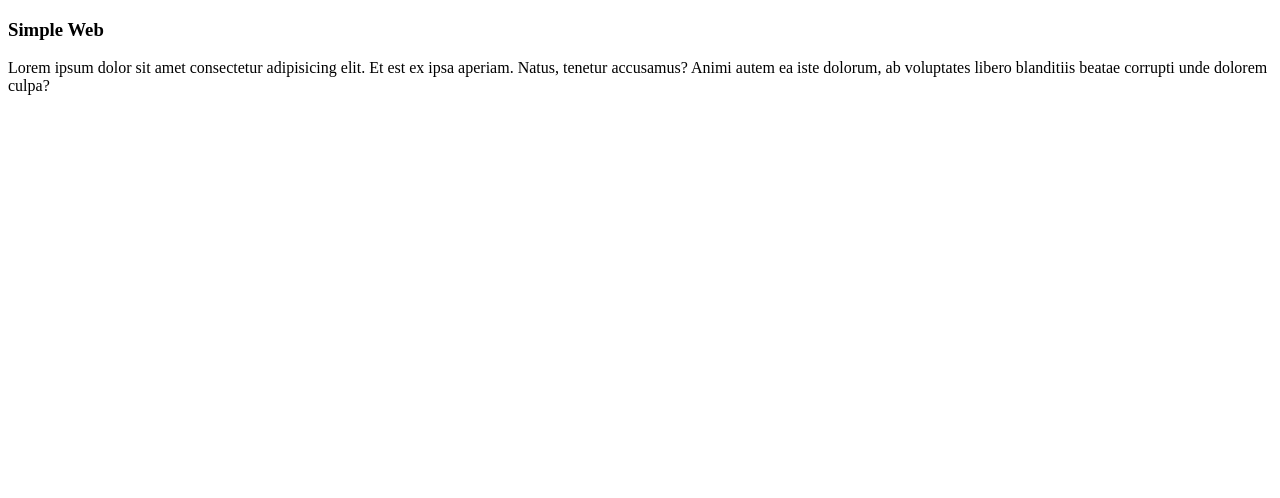
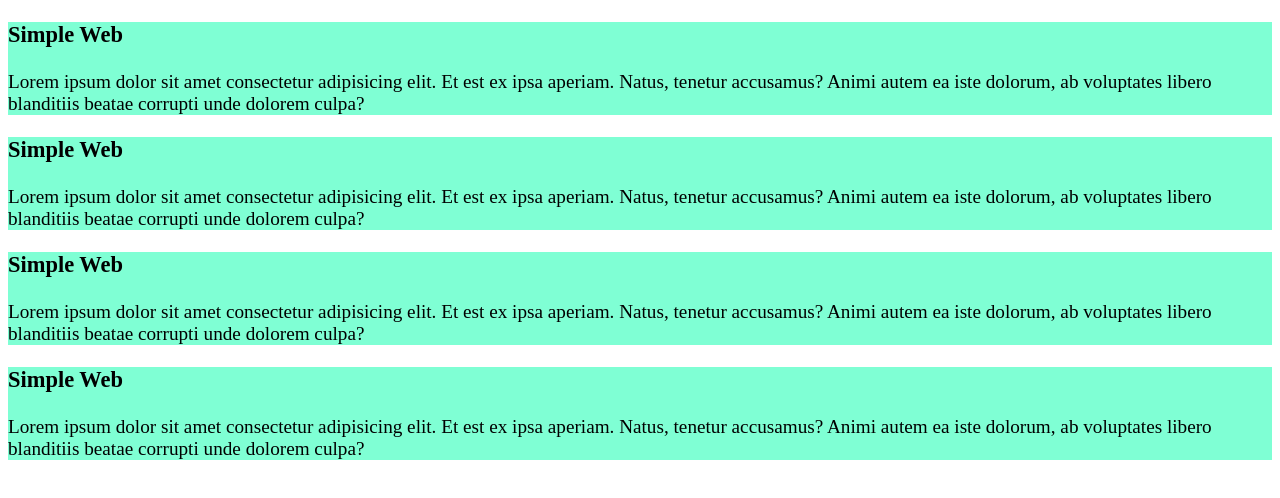
Before and after one commit to Puspayanbarua/Simple-web, a plain HTML site: page index.html in a window 1280 px wide. Drawn offline with Linux system fonts and the light colour scheme.

Commit message:
first commit

```diff
--- a/index.html
+++ b/index.html
@@ -4,9 +4,25 @@
     <meta charset="UTF-8">
     <meta name="viewport" content="width=device-width, initial-scale=1.0">
     <title>Simple web</title>
+    <link rel="stylesheet" href="style.css">
 </head>
 <body>
+    <div>
     <h3>Simple Web</h3>
     <p>Lorem ipsum dolor sit amet consectetur adipisicing elit. Et est ex ipsa aperiam. Natus, tenetur accusamus? Animi autem ea iste dolorum, ab voluptates libero blanditiis beatae corrupti unde dolorem culpa?</p>
+    </div>
+    <div>
+    <h3>Simple Web</h3>
+    <p>Lorem ipsum dolor sit amet consectetur adipisicing elit. Et est ex ipsa aperiam. Natus, tenetur accusamus? Animi autem ea iste dolorum, ab voluptates libero blanditiis beatae corrupti unde dolorem culpa?</p>
+    </div>
+    <div>
+    <h3>Simple Web</h3>
+    <p>Lorem ipsum dolor sit amet consectetur adipisicing elit. Et est ex ipsa aperiam. Natus, tenetur accusamus? Animi autem ea iste dolorum, ab voluptates libero blanditiis beatae corrupti unde dolorem culpa?</p>
+    </div>
+    <div>
+    <h3>Simple Web</h3>
+    <p>Lorem ipsum dolor sit amet consectetur adipisicing elit. Et est ex ipsa aperiam. Natus, tenetur accusamus? Animi autem ea iste dolorum, ab voluptates libero blanditiis beatae corrupti unde dolorem culpa?</p>
+    </div>
+
 </body>
 </html>
```
